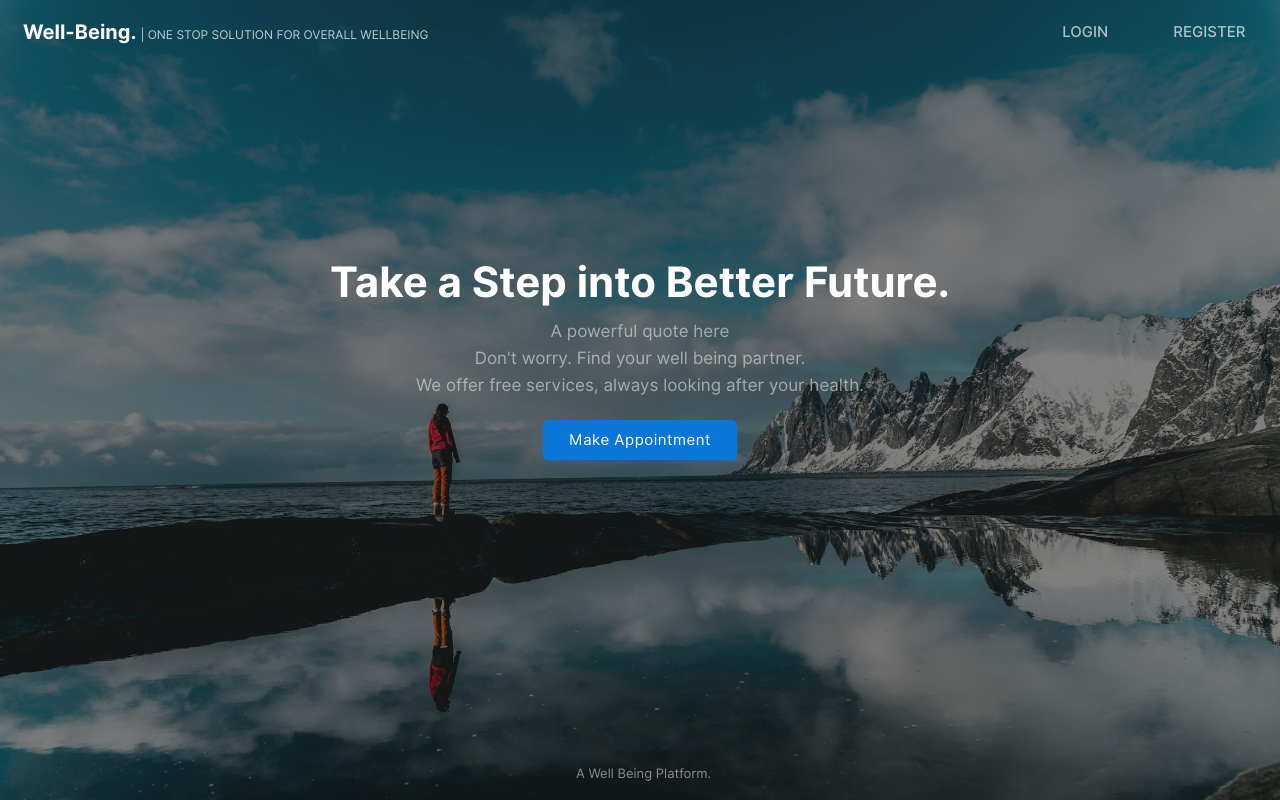
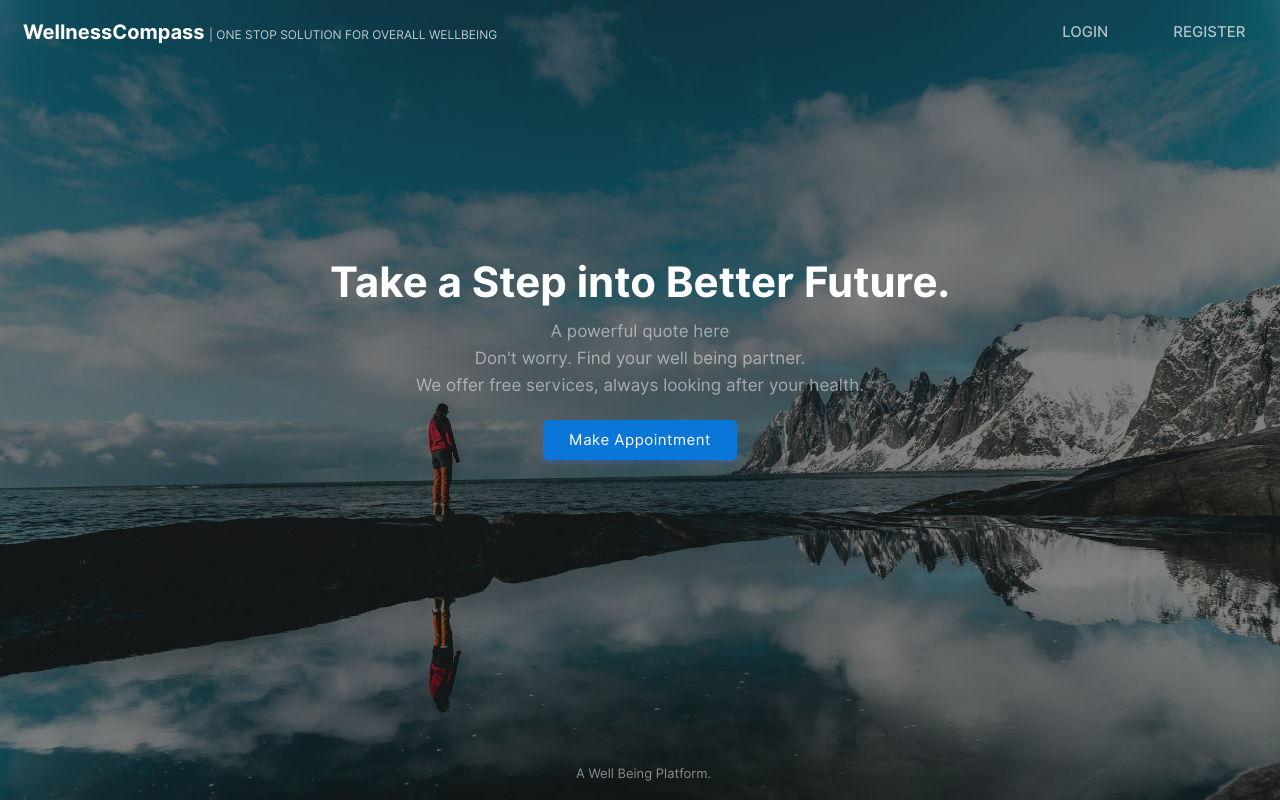
Before and after one commit to ranjanak14/wellbeing, a PHP site: page / in a window 1280 px wide. Run offline with PHP 8.4, Linux system fonts and the light colour scheme.

Commit message:
Minor Upgrades

```diff
--- a/index.html
+++ b/index.html
@@ -7,7 +7,7 @@
     <link rel="stylesheet" href="css/animations.css">
     <link rel="stylesheet" href="css/main.css">
     <link rel="stylesheet" href="css/index.css">
-    <title>eDoc</title>
+    <title>WellnessCompass</title>
     <style>
         table{
             animation: transitionIn-Y-bottom 0.5s;
@@ -22,7 +22,7 @@
         <table border="0">
             <tr>
                 <td width="80%">
-                    <font class="edoc-logo">Well-Being. </font>
+                    <font class="edoc-logo">WellnessCompass</font>
                     <font class="edoc-logo-sub">| ONE STOP SOLUTION FOR OVERALL WELLBEING</font>
                 </td>
                 <td width="10%">
--- a/patient/index.php
+++ b/patient/index.php
@@ -101,12 +101,12 @@
                 </tr>
                 <tr class="menu-row" >
                     <td class="menu-btn menu-icon-exercise">
-                        <a href="appointment.php" class="non-style-link-menu"><div><p class="menu-text">Physical Health Manager</p></a></div>
+                        <a href="https://fitnessbuddy4all.netlify.app/" class="non-style-link-menu"><div><p class="menu-text">Physical Health Manager</p></a></div>
                     </td>
                 </tr>
                 <tr class="menu-row" >
                     <td class="menu-btn menu-icon-brain">
-                        <a href="appointment.php" class="non-style-link-menu"><div><p class="menu-text">Mental Health Manager</p></a></div>
+                        <a href="https://mind-peach.vercel.app/" class="non-style-link-menu"><div><p class="menu-text">Mental Health Manager</p></a></div>
                     </td>
                 </tr>
                 <tr class="menu-row" >
```
Also changed, not shown: README.md, 1 other file.
